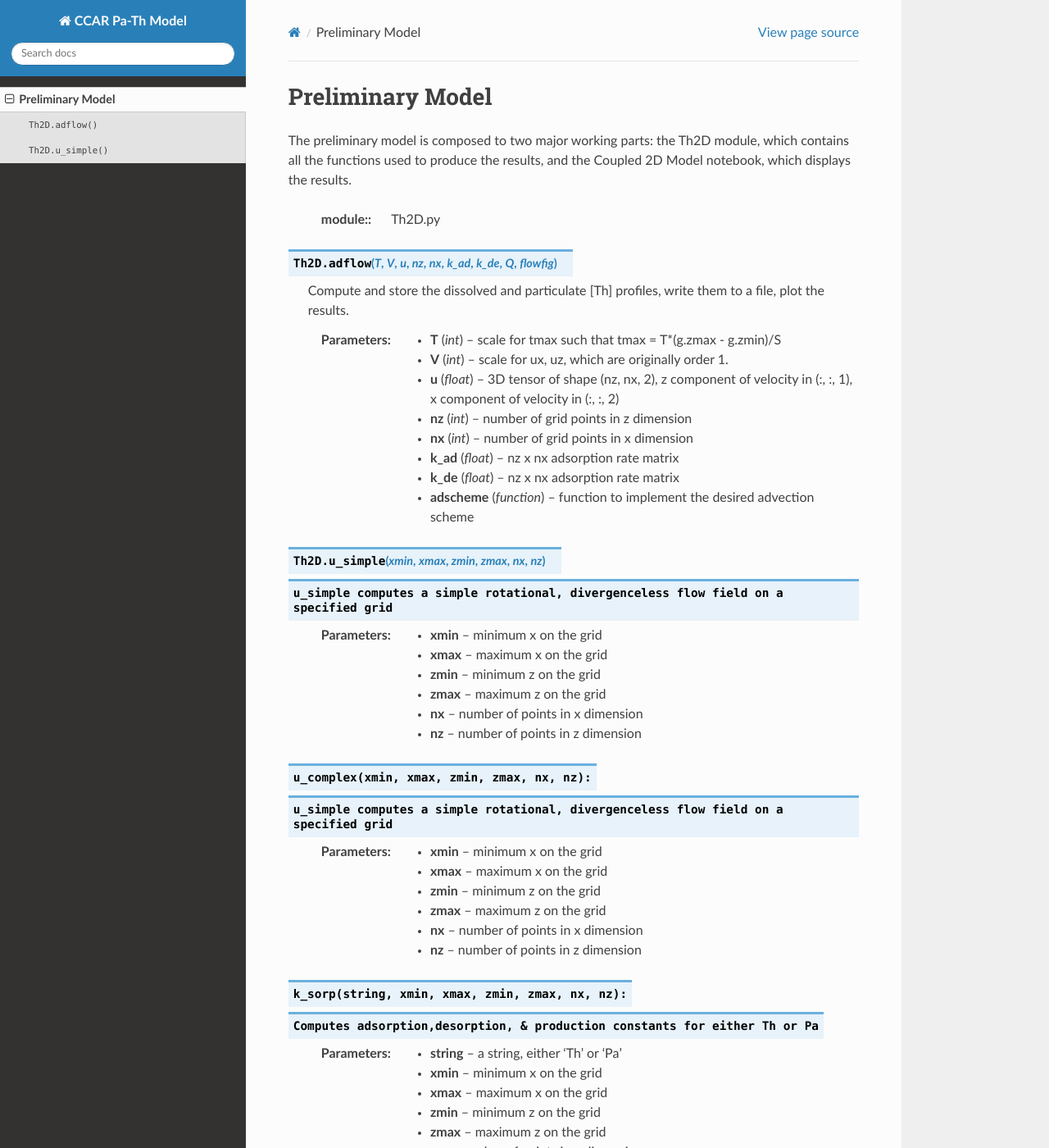
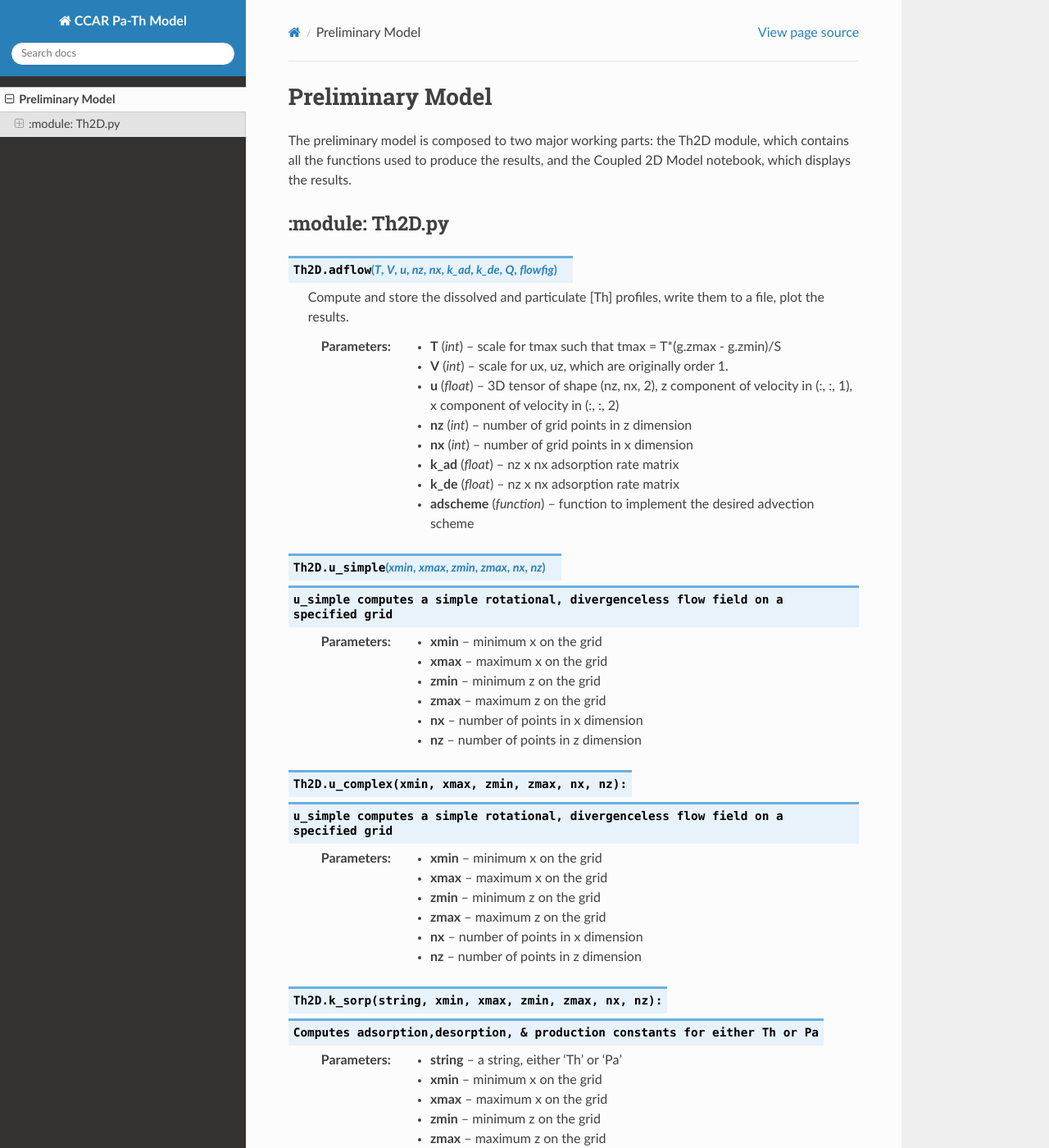
Before and after one commit to UBC-MOAD/pa-th-simple, a Sphinx documentation site: the page built from docs/prelim-model.rst, in a window 1280 px wide and 1400 px high. Shown: the whole window at 82% size. Built offline with Sphinx 7.4.7 and the Read the Docs theme 2.0.0, drawn with Linux system fonts in a browser that asks for light colours; some of the changed text lies outside the part shown.

Commit message:
Updated doc. for Th2D module.

```diff
--- a/docs/prelim-model.rst
+++ b/docs/prelim-model.rst
@@ -4,8 +4,9 @@ Preliminary Model
 
 The preliminary model is composed to two major working parts: the Th2D module, which contains all the functions used to produce the results, and the Coupled 2D Model notebook, which displays the results.
 
-
-	:module:: Th2D.py
+================
+:module: Th2D.py
+================
 
 .. function:: Th2D.adflow(T, V, u, nz, nx, k_ad, k_de, Q, flowfig)
 
@@ -52,7 +53,7 @@ The preliminary model is composed to two major working parts: the Th2D module, w
 	:arg nz: number of points in z dimension
 
 
-.. function:: u_complex(xmin, xmax, zmin, zmax, nx, nz):
+.. function:: Th2D.u_complex(xmin, xmax, zmin, zmax, nx, nz):
 	u_simple computes a simple rotational, divergenceless flow field on a specified grid
 
 	:arg xmin: minimum x on the grid
@@ -67,7 +68,9 @@ The preliminary model is composed to two major working parts: the Th2D module, w
 
 	:arg nz: number of points in z dimension
 
-.. function:: k_sorp(string, xmin, xmax, zmin, zmax, nx, nz):
+
+
+.. function:: Th2D.k_sorp(string, xmin, xmax, zmin, zmax, nx, nz):
 	Computes adsorption,desorption, & production constants for either Th or Pa
 
 	:arg string: a string, either 'Th' or 'Pa'
@@ -85,7 +88,7 @@ The preliminary model is composed to two major working parts: the Th2D module, w
 	:arg nz: number of points in z dimension
 
 
-.. function:: plotratio(DTh, DPa, PTh, PPa, xmin, xmax, zmin, zmax, nx, nz):
+.. function:: Th2D.plotratio(DTh, DPa, PTh, PPa, xmin, xmax, zmin, zmax, nx, nz):
 	Plots the ratio T/P and outputs to notebook
 
 	:arg DTh: 2D profile of dissolved Th
```
